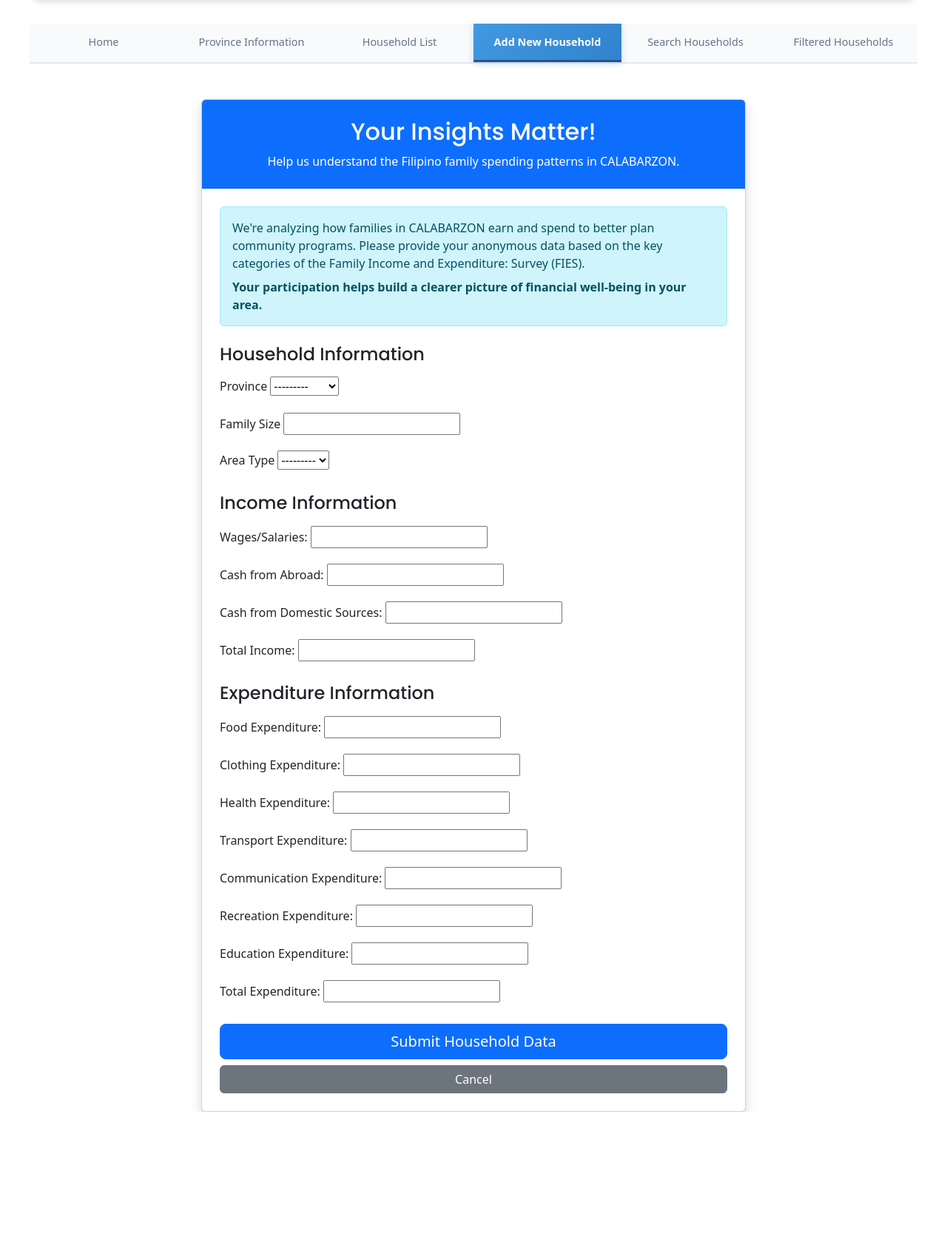
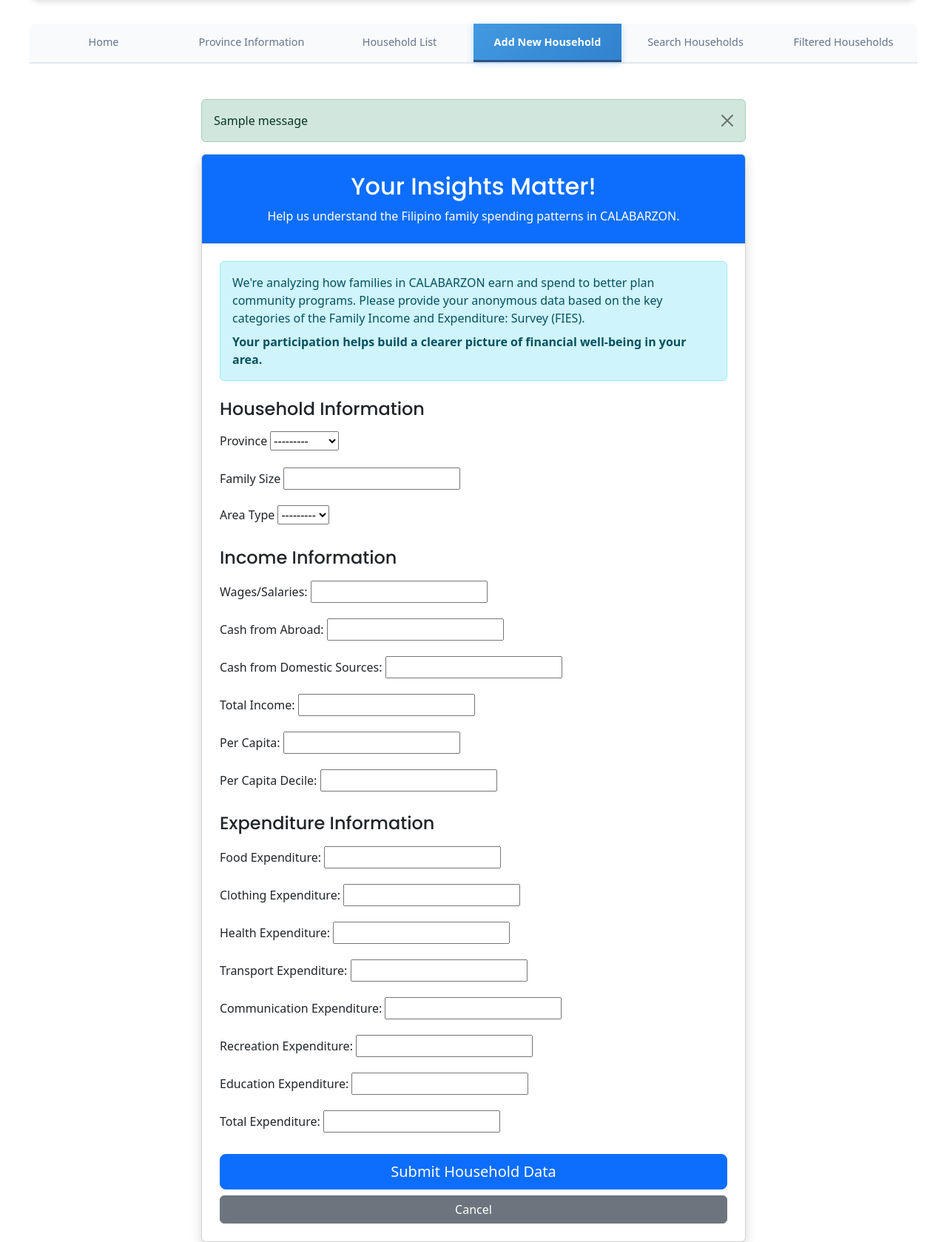
Before and after one commit to thelionlies/fies-viewer, a Django app: page /fiesviewer/households/form/ in a window 1280 px wide. Shown: the part 186-1865 px from the top of the page at 74% size. Before the commit the page ends 1689 px from the top, so only its background shows below. Run offline with Django 5.2, Linux system fonts and the light colour scheme; data comes from the database, SQL or seed files in the repository; one stand-in notice (Sample message) is shown.

Commit message:
fixed error on adding households form

```diff
--- a/fiesviewer/calabarzonapp/templates/calabarzonapp/household_form.html
+++ b/fiesviewer/calabarzonapp/templates/calabarzonapp/household_form.html
@@ -8,6 +8,16 @@
 <div class="container mt-5">
     <div class="row justify-content-center">
         <div class="col-md-8">
+
+            {% if messages %}
+                {% for message in messages %}
+                    <div class="alert alert-{{ message.tags }} alert-dismissible fade show" role="alert">
+                        {{ message }}
+                        <button type="button" class="btn-close" data-bs-dismiss="alert" aria-label="Close"></button>
+                    </div>
+                {% endfor %}
+            {% endif %}
+
             <div class="card shadow">
                 <div class="card-header bg-primary text-white text-center py-4">
                     <h2>Your Insights Matter!</h2>
@@ -53,6 +63,15 @@
                             <label for="{{ form.TOINC.id_for_label }}" class="form-label">Total Income:</label>
                             {{ form.TOINC }}
                         </div>
+                        <div class="mb-3">
+                            <label for="{{ form.PERCAPITA.id_for_label }}" class="form-label">Per Capita:</label>
+                            {{ form.PERCAPITA }}
+                        </div>
+                        <div class="mb-3">
+                            <label for="{{ form.RPCINC.id_for_label }}" class="form-label">Per Capita Decile:</label>
+                            {{ form.RPCINC }}
+                        </div>
+
 
                         <h4 class="mt-4 mb-3">Expenditure Information</h4>
                         <div class="mb-3">
--- a/fiesviewer/calabarzonapp/views.py
+++ b/fiesviewer/calabarzonapp/views.py
@@ -36,14 +36,23 @@ def household_form(request):
             # Auto-increment SEQ_NO
             max_seq = Household.objects.aggregate(Max('SEQ_NO'))['SEQ_NO__max'] or 0
             next_seq = max_seq + 1
+
             while Household.objects.filter(SEQ_NO=next_seq).exists():
                 next_seq += 1
+
             household.SEQ_NO = next_seq
-
             household.save()
 
-            # Redirect back to household list after adding
-            return redirect('household-list')
+            messages.success(request, f"✓ Household #{household.SEQ_NO} has been successfully added to the database!")
+            form = HouseholdAddForm()
+
+        else:
+            # Print form errors to console for debugging
+            print("Form is NOT valid!")
+            print("Form errors:", form.errors)
+            print("Form data:", request.POST)
+            messages.error(request, "Please correct the errors below.")
+
     else:
         form = HouseholdAddForm()
 
```
Also changed, not shown: fiesviewer/db.sqlite3.
